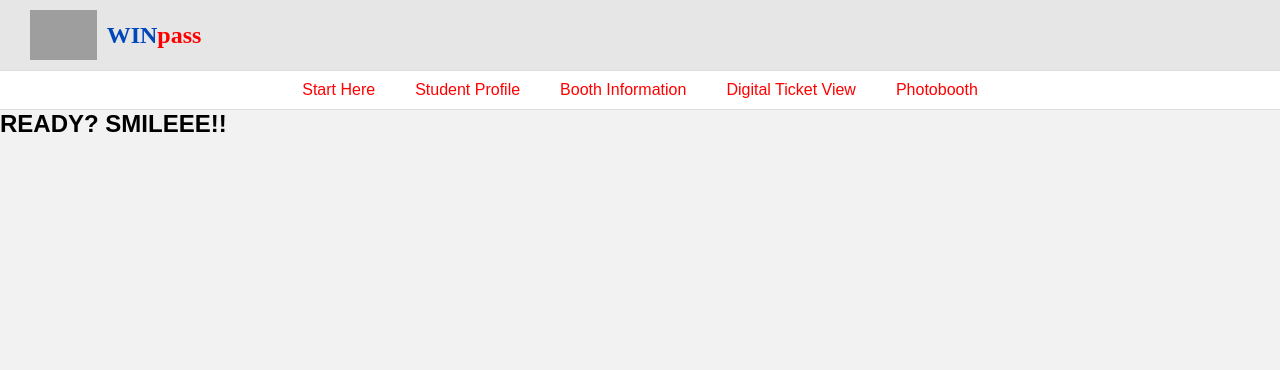
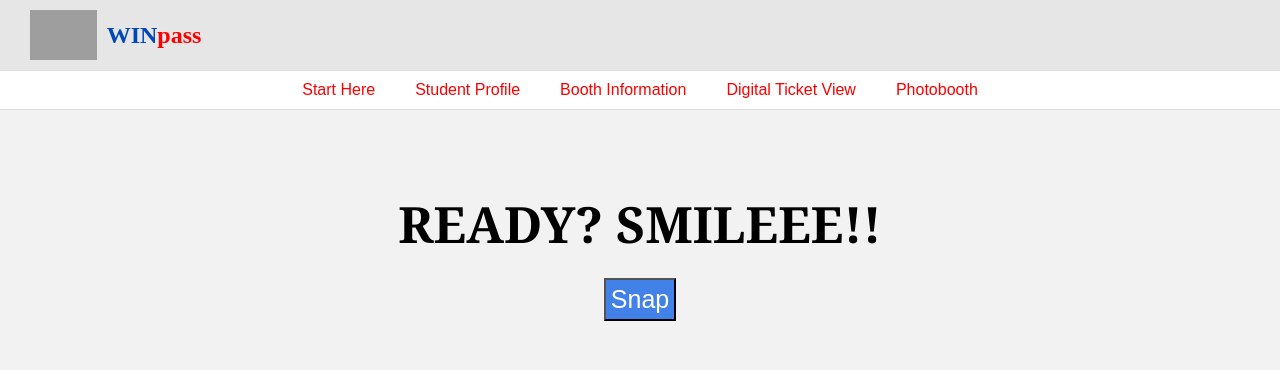
Before and after one commit to vocalfreak/WINpass-7-05, a Flask app: template templates/photobooth_page.html in a window 1280 px wide. Shown: the top 370 px of the page. Run offline with Flask 3, Linux system fonts and the light colour scheme; the template is opened without the code that fills it, so the values that code supplies are empty; grey boxes are pictures that could not be loaded.

Commit message:
fix: the photobooth html can be used now

```diff
--- a/app.py
+++ b/app.py
@@ -75,6 +75,10 @@ def upload_csv():
 
 @app.route('/Photobooth_Page')
 def photobooth_page():
+    return render_template('photobooth_page.html')
+
+@app.route('/Photobooth_Camera')
+def photobooth_camera():
     photobooth()
     return render_template('photobooth_page.html')
 
--- a/static/style.css
+++ b/static/style.css
@@ -96,3 +96,25 @@
     font-size: 38px;
     font-weight: bold;
   }
+
+  /* Photobooh css */
+  .Camera{
+    text-align: center;
+    padding: 40px;
+    margin: 40px auto;
+  }
+
+  .Camera h1{
+    font-size: 50px;
+    /* color: */
+    margin-bottom: 20px;
+      font-family: Georgia, 'Times New Roman', Times, serif;
+    }
+
+  button{
+    padding: 5px;
+    cursor: pointer;
+    background-color: #4281e7;
+    color: #fff;
+    font-size: 25px;
+  }
--- a/templates/photobooth_page.html
+++ b/templates/photobooth_page.html
@@ -27,14 +27,12 @@
 
       <section class="Camera">
         <h1>READY? SMILEEE!!</h1>
+            <a href="{{ url_for('photobooth_camera') }}">
+        <button>Snap</button>
+        </a>
       </section>
 
-      <!-- <form method="POST" action="{{ url_for('capture')}}">
-        <input type="submit" value="Stop/Start" name="stop"/>
-        <input type="submit" value="capture"/>
-        <input type="submit" value="Rec" name="rec"/>
-      </form>
-    <br> -->
+
 
 </body>
 </html>
```
Also changed, not shown: pictures/opencv_frame_0.png (deleted).
